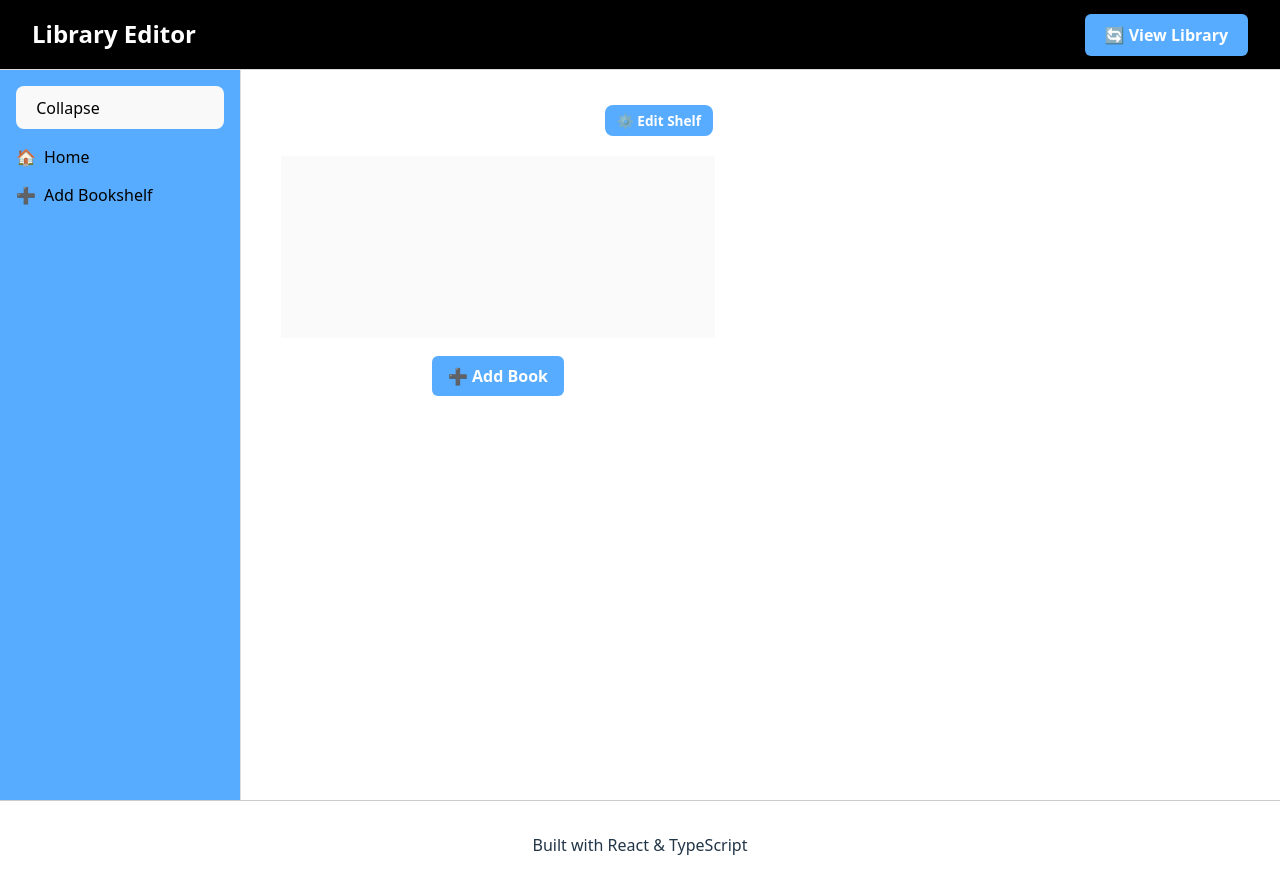
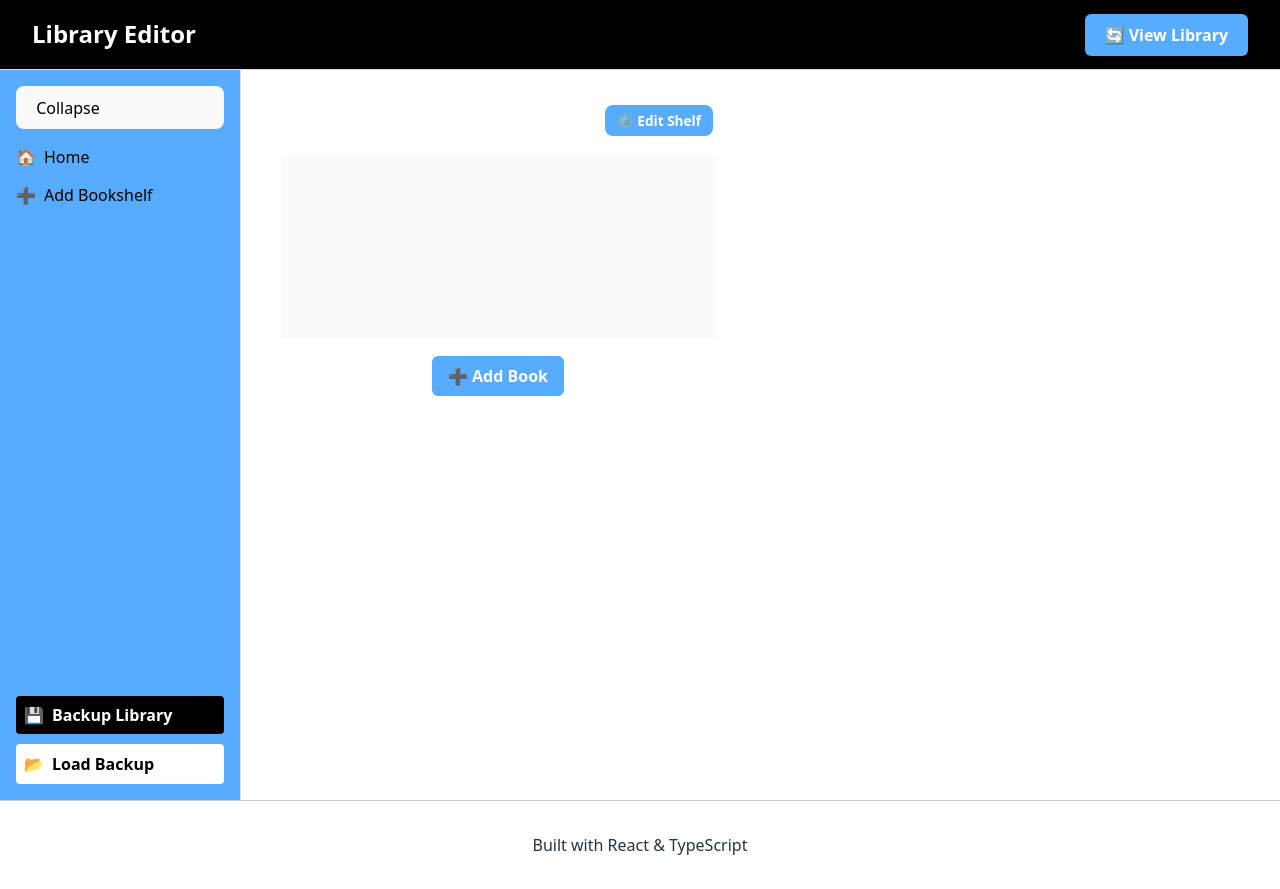
Before and after one commit to joeschabler/CSI-180-Project, a React (Vite) app in the folder Library-Builder-React/: page / in a window 1280 px wide. Built offline with nearby package versions, Linux system fonts and the light colour scheme.

Commit message:
Added import and export feature to save data.

```diff
--- a/Library-Builder-React/src/App.tsx
+++ b/Library-Builder-React/src/App.tsx
@@ -60,6 +60,41 @@ function App() {
       prevShelves.filter((s) => s.id !== editingShelf.id),
     );
     setEditingShelf(null);
+  };
+
+  const exportLibrary = () => {
+    const dataStr = JSON.stringify(shelves, null, 2);
+    const blob = new Blob([dataStr], { type: "application/json" });
+    const url = URL.createObjectURL(blob);
+
+    const link = document.createElement("a");
+    link.href = url;
+    link.download = "my-library-backup.json";
+    document.body.appendChild(link);
+    link.click();
+    document.body.removeChild(link);
+  };
+
+  const importLibrary = (event: React.ChangeEvent<HTMLInputElement>) => {
+    const file = event.target.files?.[0];
+    if (!file) return;
+
+    const reader = new FileReader();
+    reader.onload = (e) => {
+      try {
+        const importedData = JSON.parse(e.target?.result as string);
+        if (Array.isArray(importedData)) {
+          setShelves(importedData);
+        } else {
+          alert("Invalid backup file format!");
+        }
+      } catch (error) {
+        alert("Error reading file.");
+      }
+    };
+    reader.readAsText(file);
+
+    event.target.value = "";
   };
 
   const saveEditedShelf = () => {
@@ -215,6 +250,8 @@ function App() {
       mode={mode}
       setMode={setMode}
       onAddShelf={addNewShelf}
+      exportLibrary={exportLibrary}
+      importLibrary={importLibrary}
     >
       <div
         style={{
--- a/Library-Builder-React/src/components/layout.tsx
+++ b/Library-Builder-React/src/components/layout.tsx
@@ -13,6 +13,8 @@ interface LayoutProps {
   mode: AppMode;
   setMode: (mode: AppMode) => void;
   onAddShelf: () => void;
+  exportLibrary: () => void;
+  importLibrary: (e: React.ChangeEvent<HTMLInputElement>) => void;
 }
 
 const Layout = ({
@@ -23,6 +25,8 @@ const Layout = ({
   mode,
   setMode,
   onAddShelf,
+  exportLibrary,
+  importLibrary,
 }: LayoutProps) => {
   return (
     <div
@@ -57,6 +61,8 @@ const Layout = ({
             mode={mode}
             setMode={setMode}
             onAddShelf={onAddShelf}
+            exportLibrary={exportLibrary}
+            importLibrary={importLibrary}
           />
         </div>
 
--- a/Library-Builder-React/src/components/sidebar.tsx
+++ b/Library-Builder-React/src/components/sidebar.tsx
@@ -7,6 +7,8 @@ interface SidebarProps {
   mode: AppMode;
   setMode: (mode: AppMode) => void;
   onAddShelf: () => void;
+  exportLibrary: () => void;
+  importLibrary: (e: React.ChangeEvent<HTMLInputElement>) => void;
 }
 
 export const Sidebar: FC<SidebarProps> = ({
@@ -15,6 +17,8 @@ export const Sidebar: FC<SidebarProps> = ({
   mode,
   setMode,
   onAddShelf,
+  exportLibrary,
+  importLibrary,
 }) => {
   return (
     <aside
@@ -83,6 +87,57 @@ export const Sidebar: FC<SidebarProps> = ({
           </ul>
         </nav>
       </div>
+      <div
+        style={{
+          display: "flex",
+          flexDirection: "column",
+          gap: "10px",
+          marginTop: "20px",
+        }}
+      >
+        <button
+          onClick={exportLibrary}
+          style={{
+            background: "black",
+            color: "white",
+            border: "none",
+            padding: "8px",
+            cursor: "pointer",
+            borderRadius: "4px",
+            display: "flex",
+            alignItems: "center",
+            justifyContent: status === "open" ? "flex-start" : "center",
+            gap: "8px",
+            fontWeight: "bold",
+          }}
+        >
+          💾 {status === "open" && <span>Backup Library</span>}
+        </button>
+
+        <label
+          style={{
+            background: "white",
+            color: "black",
+            border: "none",
+            padding: "8px",
+            cursor: "pointer",
+            borderRadius: "4px",
+            display: "flex",
+            alignItems: "center",
+            justifyContent: status === "open" ? "flex-start" : "center",
+            gap: "8px",
+            fontWeight: "bold",
+          }}
+        >
+          📂 {status === "open" && <span>Load Backup</span>}
+          <input
+            type="file"
+            accept=".json"
+            style={{ display: "none" }}
+            onChange={importLibrary}
+          />
+        </label>
+      </div>
     </aside>
   );
 };
```
